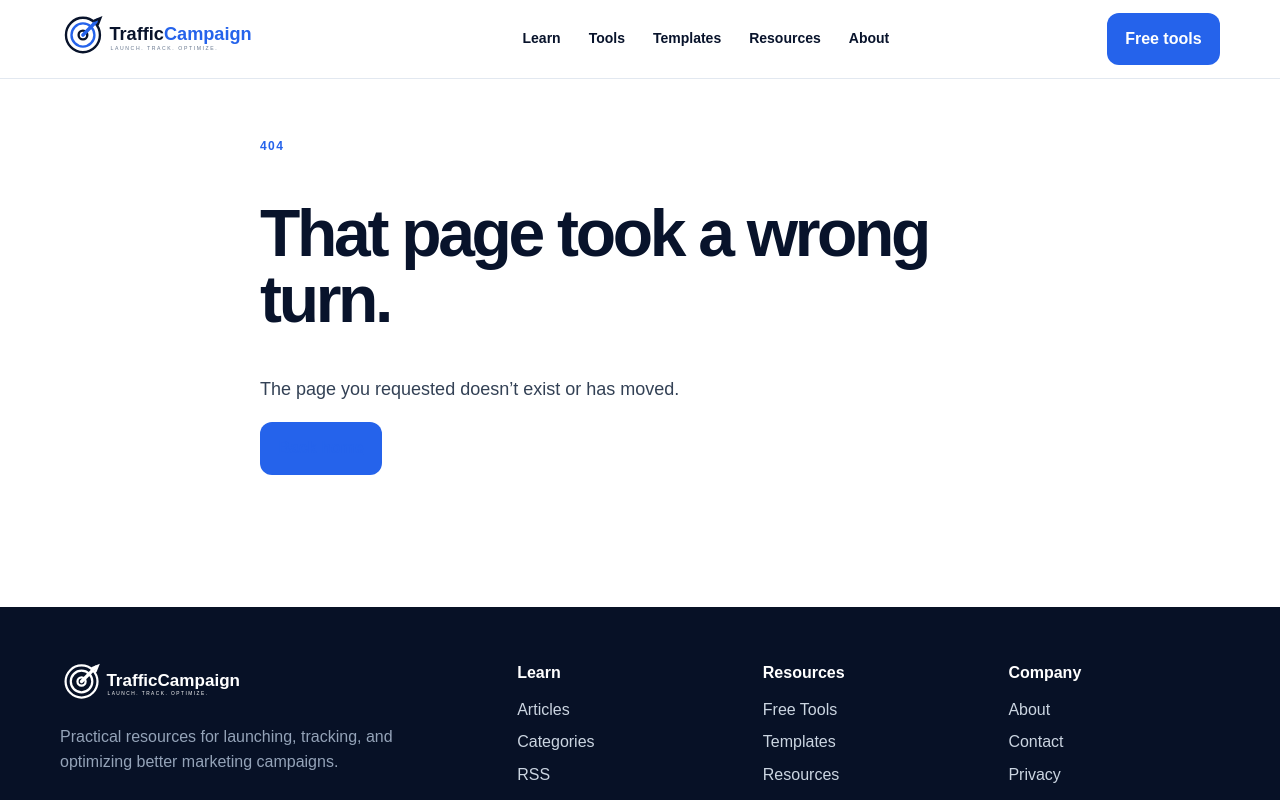
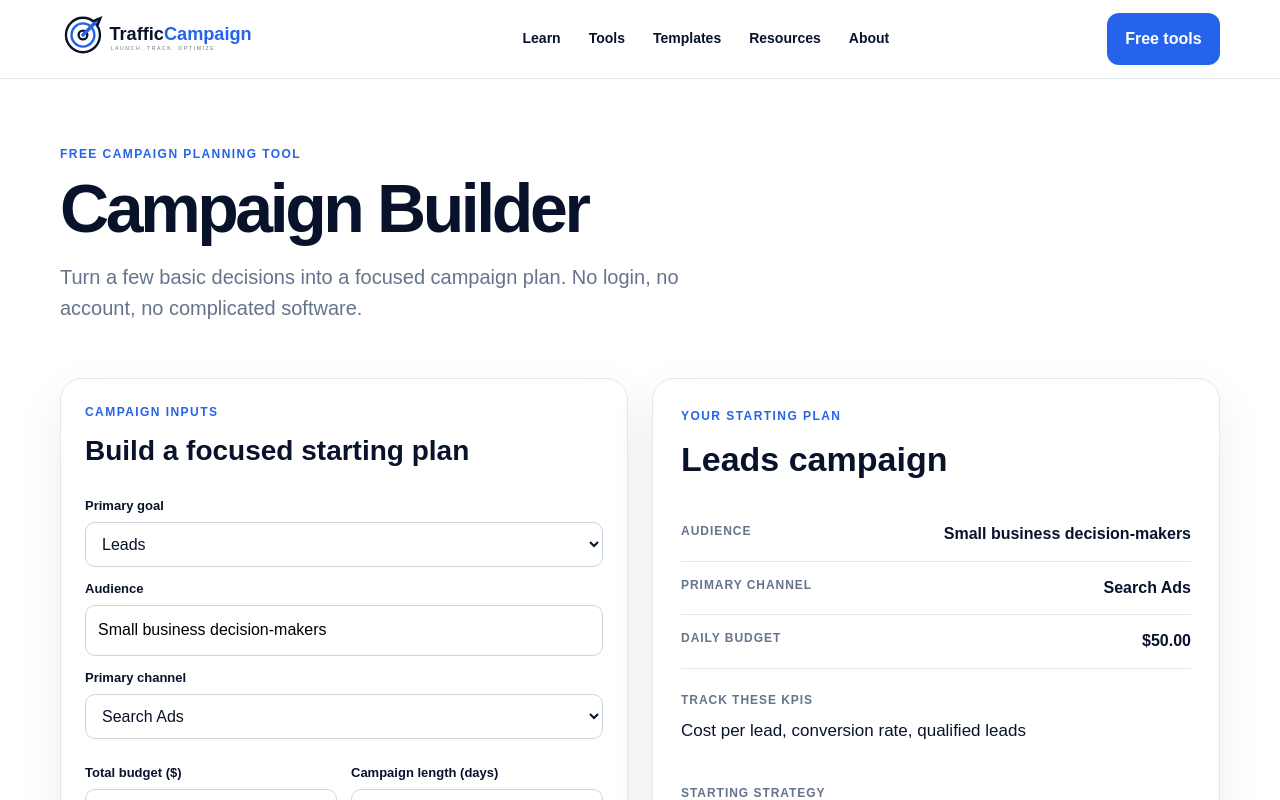
Before and after one commit to barrylange-hub/trafficcampaign, a Next.js app: page /tools/campaign-builder in a window 1280 px wide. Before the commit this address had no page. Shown: the top 800 px of the page. Built offline with nearby package versions, Linux system fonts and the light colour scheme.

Commit message:
TrafficCampaign v1.2 — Milestone 4 Stable

```diff
--- a/app/sitemap.js
+++ b/app/sitemap.js
@@ -1,2 +1,2 @@
 import{SITE}from"@/lib/site";import{getAllArticles,getCategories}from"@/lib/articles";
-export default function sitemap(){const now=new Date();const staticPages=["","/articles","/tools","/templates","/resources","/about","/contact","/privacy","/categories"].map(p=>({url:`${SITE.url}${p}`,lastModified:now,changeFrequency:p===""?"weekly":"monthly",priority:p===""?1:.7}));const articles=getAllArticles().map(a=>({url:`${SITE.url}/articles/${a.slug}`,lastModified:new Date(a.date),changeFrequency:"monthly",priority:.8}));const cats=getCategories().map(c=>({url:`${SITE.url}/categories/${c.slug}`,lastModified:now,changeFrequency:"weekly",priority:.6}));return[...staticPages,...articles,...cats]}
+export default function sitemap(){const now=new Date();const staticPages=["","/articles","/tools","/templates","/resources","/about","/contact","/privacy","/categories","/tools/campaign-builder"].map(p=>({url:`${SITE.url}${p}`,lastModified:now,changeFrequency:p===""?"weekly":"monthly",priority:p===""?1:.7}));const articles=getAllArticles().map(a=>({url:`${SITE.url}/articles/${a.slug}`,lastModified:new Date(a.date),changeFrequency:"monthly",priority:.8}));const cats=getCategories().map(c=>({url:`${SITE.url}/categories/${c.slug}`,lastModified:now,changeFrequency:"weekly",priority:.6}));return[...staticPages,...articles,...cats]}
--- /dev/null
+++ b/app/tools/campaign-builder/page.js
@@ -0,0 +1,12 @@
+import CampaignBuilder from "@/components/CampaignBuilder";
+import Link from "next/link";
+export const metadata={
+ title:"Free Marketing Campaign Builder",
+ description:"Build a simple marketing campaign plan with a goal, audience, channel, budget, KPIs, and practical starting strategy.",
+ alternates:{canonical:"/tools/campaign-builder"}
+};
+export default function Page(){return <div className="container">
+ <div className="pagehead"><div className="kicker">Free campaign planning tool</div><h1>Campaign Builder</h1><p className="lead">Turn a few basic decisions into a focused campaign plan. No login, no account, no complicated software.</p></div>
+ <CampaignBuilder/>
+ <section className="section tool-copy"><div className="kicker">How to use it</div><h2>Start with fewer moving parts</h2><p>A campaign becomes easier to measure when it has one clear objective. Choose the result you want, describe the audience, pick the primary channel, and set a realistic budget and timeframe.</p><div className="grid3"><div className="card pad"><b className="blue">01</b><h3>Choose one goal</h3><p className="muted">Leads, sales, traffic, or awareness. Avoid trying to optimize one campaign for everything.</p></div><div className="card pad"><b className="blue">02</b><h3>Pick a primary channel</h3><p className="muted">You can expand later. A focused first channel makes testing and attribution easier.</p></div><div className="card pad"><b className="blue">03</b><h3>Measure the outcome</h3><p className="muted">Track a small KPI set tied directly to the goal instead of collecting every available metric.</p></div></div><p style={{marginTop:32}}>Need tracking links next? Use the <Link className="blue" href="/tools#utm-builder"><b>UTM Builder</b></Link>.</p></section>
+ </div>}
--- a/app/tools/page.js
+++ b/app/tools/page.js
@@ -1,2 +1,3 @@
-import Calculators from "@/components/Calculators";import UtmBuilder from "@/components/UtmBuilder";
-export const metadata={title:"Free Marketing Tools",description:"Free calculators and campaign tools for marketers."};export default function Page(){return <div className="container"><div className="pagehead"><div className="kicker">Free tools</div><h1>Make faster decisions</h1><p className="lead">Useful campaign math without opening another spreadsheet.</p></div><UtmBuilder/><div style={{height:22}}/><Calculators/></div>}
+import Link from "next/link";import Calculators from "@/components/Calculators";import UtmBuilder from "@/components/UtmBuilder";
+export const metadata={title:"Free Marketing Tools",description:"Free campaign planning tools and marketing calculators for smarter decisions."};
+export default function Page(){return <div className="container"><div className="pagehead"><div className="kicker">Free tools</div><h1>Make faster decisions</h1><p className="lead">Useful campaign planning and marketing math without another spreadsheet or account.</p></div><Link href="/tools/campaign-builder" className="card pad tool-feature"><div><span className="badge">Featured</span><h2>Campaign Builder</h2><p className="muted">Choose a goal, audience, channel, budget, and timeframe. Get a focused starting plan with KPIs and practical channel guidance.</p></div><b className="blue">Build a campaign →</b></Link><div id="utm-builder" style={{height:28}}/><UtmBuilder/><div style={{height:22}}/><Calculators/></div>}
--- /dev/null
+++ b/components/CampaignBuilder.js
@@ -0,0 +1,49 @@
+"use client";
+import {useMemo,useState} from "react";
+
+const channelAdvice={
+  "Search Ads":"Capture existing demand with tightly themed keywords and a landing page that matches search intent.",
+  "Paid Social":"Lead with a strong creative hook, test a few audience angles, and optimize toward the campaign goal.",
+  "SEO / Content":"Build one focused topic cluster around high-intent questions and connect every article to a measurable conversion.",
+  "Email":"Segment the audience, keep one primary CTA, and track clicks plus downstream conversions.",
+  "Local Marketing":"Prioritize local search visibility, reviews, location-specific landing pages, and trackable offers."
+};
+const kpis={
+  "Leads":"Cost per lead, conversion rate, qualified leads",
+  "Sales":"Revenue, ROAS, conversion rate, cost per acquisition",
+  "Traffic":"Sessions, engaged visits, CTR",
+  "Awareness":"Reach, impressions, CPM, branded search lift"
+};
+
+export default function CampaignBuilder(){
+ const[goal,setGoal]=useState("Leads");
+ const[audience,setAudience]=useState("Small business decision-makers");
+ const[channel,setChannel]=useState("Search Ads");
+ const[budget,setBudget]=useState(1500);
+ const[days,setDays]=useState(30);
+ const plan=useMemo(()=>({
+   daily: budget>0&&days>0?budget/days:0,
+   kpi:kpis[goal],
+   advice:channelAdvice[channel]
+ }),[goal,channel,budget,days]);
+ return <div className="builder-layout">
+  <div className="card calc">
+   <div className="kicker">Campaign inputs</div>
+   <h2 style={{fontSize:28,marginTop:8}}>Build a focused starting plan</h2>
+   <div className="field"><label>Primary goal</label><select value={goal} onChange={e=>setGoal(e.target.value)}>{Object.keys(kpis).map(x=><option key={x}>{x}</option>)}</select></div>
+   <div className="field"><label>Audience</label><input value={audience} onChange={e=>setAudience(e.target.value)}/></div>
+   <div className="field"><label>Primary channel</label><select value={channel} onChange={e=>setChannel(e.target.value)}>{Object.keys(channelAdvice).map(x=><option key={x}>{x}</option>)}</select></div>
+   <div className="builder-row"><div className="field"><label>Total budget ($)</label><input type="number" min="0" value={budget} onChange={e=>setBudget(Number(e.target.value))}/></div><div className="field"><label>Campaign length (days)</label><input type="number" min="1" value={days} onChange={e=>setDays(Number(e.target.value))}/></div></div>
+  </div>
+  <div className="card campaign-plan">
+   <div className="kicker">Your starting plan</div>
+   <h2>{goal} campaign</h2>
+   <div className="plan-stat"><span>Audience</span><b>{audience||"Define your audience"}</b></div>
+   <div className="plan-stat"><span>Primary channel</span><b>{channel}</b></div>
+   <div className="plan-stat"><span>Daily budget</span><b>${Number.isFinite(plan.daily)?plan.daily.toFixed(2):"0.00"}</b></div>
+   <div className="plan-block"><span>Track these KPIs</span><p>{plan.kpi}</p></div>
+   <div className="plan-block"><span>Starting strategy</span><p>{plan.advice}</p></div>
+   <div className="notice">Keep version one simple: one goal, one primary audience, one primary channel, and a short KPI list.</div>
+  </div>
+ </div>
+}
--- a/package.json
+++ b/package.json
@@ -1,6 +1,6 @@
 {
   "name": "trafficcampaign",
-  "version": "2.0.0",
+  "version": "1.2.0",
   "private": true,
   "scripts": {
     "dev": "next dev",
```
Also changed, not shown: app/page.js (+2 -2 lines), app/globals.css, 1 other file (tests, documents, lock files or other folders).
